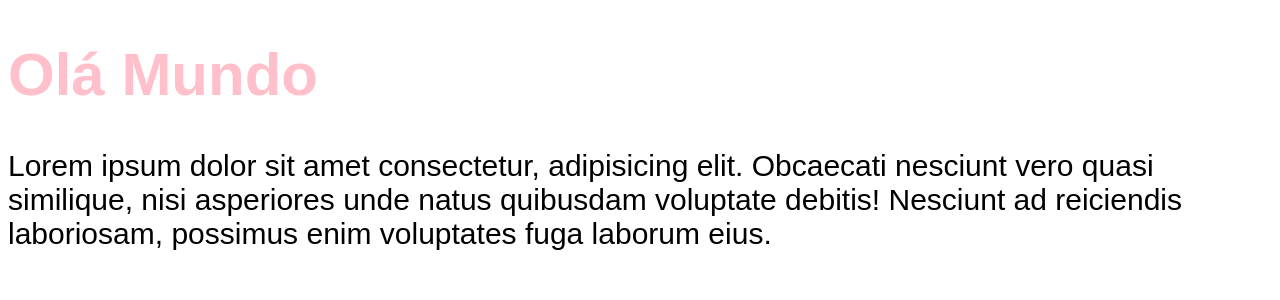
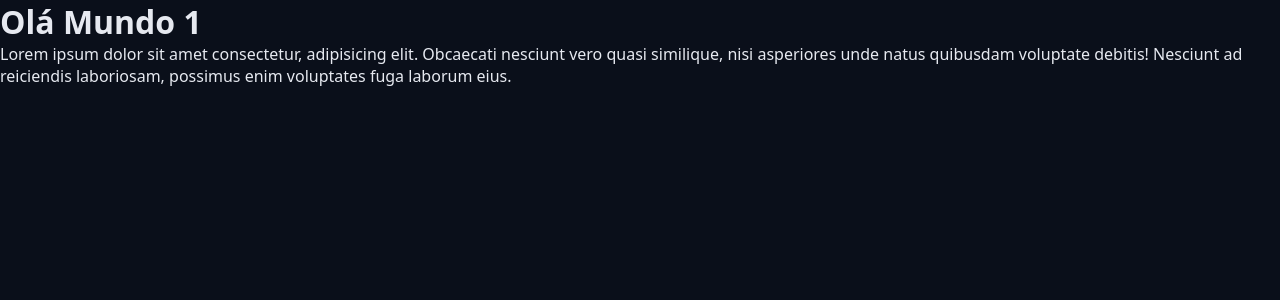
Before and after one commit to DiogoDemetrius/chronos-pomodoro, a React (Vite) app: page / in a window 1280 px wide. Shown: the top 300 px of the page. Built offline with nearby package versions, Linux system fonts and the light colour scheme.

Commit message:
configuracoes de style global

```diff
--- a/src/App.tsx
+++ b/src/App.tsx
@@ -1,10 +1,12 @@
 import './styles/theme.css';
 import './styles/global.css';
+
+import { Heading } from './components/Heading';
 
 export function App() {
   return (
     <>
-      <h1>Olá Mundo</h1>
+      <Heading>Olá Mundo 1</Heading>
       <p>
         Lorem ipsum dolor sit amet consectetur, adipisicing elit. Obcaecati
         nesciunt vero quasi similique, nisi asperiores unde natus quibusdam
--- /dev/null
+++ b/src/components/Heading.tsx
@@ -0,0 +1,5 @@
+import styles from './Heading.module.css';
+
+export function Heading(props) {
+  return <h1 className={styles.heading}>{props.children}</h1>;
+}
--- a/src/styles/global.css
+++ b/src/styles/global.css
@@ -1,8 +1,17 @@
-body {
-  font-family: sans-serif;
-  font-size: 30px;
+* {
+  margin: 0;
+  padding: 0;
+  box-sizing: border-box;
 }
 
-h1 {
-  color: var(--primary);
+html {
+  font-size: 62.5%;
 }
+
+body {
+  font-size: 1.6rem; /* 16px */
+  font-family: system-ui, -apple-system, BlinkMacSystemFont, 'Segoe UI', Roboto,
+    Oxygen, Ubuntu, Cantarell, 'Open Sans', 'Helvetica Neue', sans-serif;
+  background: var(--gray-900);
+  color: var(--text-default);
+}
--- a/src/styles/theme.css
+++ b/src/styles/theme.css
@@ -1,3 +1,37 @@
 :root {
-  --primary: pink;
+  --gray-100: #e6e9f0;
+  --gray-200: #cdd3e1;
+  --gray-300: #aab3cc;
+  --gray-400: #555f7d;
+  --gray-500: #454f6a;
+  --gray-600: #363d56;
+  --gray-700: #272f43;
+  --gray-800: #181f2e;
+  --gray-900: #0a0f1a;
+
+  --primary-light: #4de7b7;
+  --primary: #0da170;
+  --primary-dark: #065f46;
+
+  --link-color: #10b981;
+  --link-hover: #0b8a60;
+
+  --success: #22c55e;
+  --warning: #eab308;
+  --error: #991b1b;
+  --info: #0ea5e9;
+
+  --text-over-primary: #0a0f1a;
+  --text-over-primary-dark: #e6e9f0;
+  --text-over-primary-light: #0a0f1a;
+  --text-over-success: #0a0f1a;
+  --text-over-warning: #0a0f1a;
+  --text-over-error: #e6e9f0;
+  --text-over-info: #0a0f1a;
+
+  --text-default: #e6e9f0;
+  --text-muted: #aab3cc;
+
+  --disabled: #555f7d;
+  --text-disabled: #aab3cc;
 }
```
Also changed, not shown: src/components/Heading.module.css (added).
